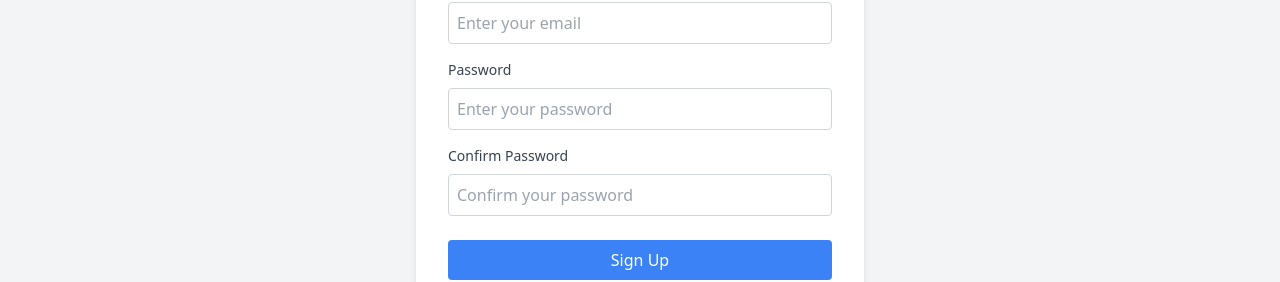
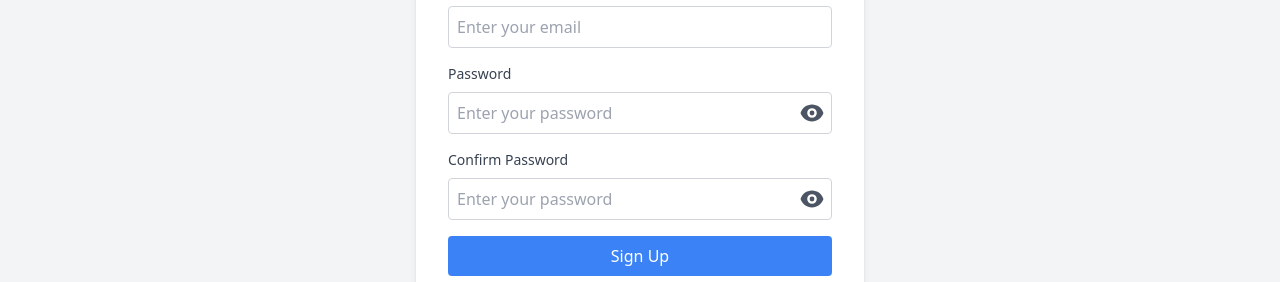
Before and after one commit to Rajsatyammm/Notes_App_Frontend, a React (Vite) app: page /signup in a window 1280 px wide. Shown: the part 384-666 px from the top of the page. Built offline with nearby package versions, Linux system fonts and the light colour scheme.

Commit message:
added password visible icon

```diff
--- a/src/pages/Login.jsx
+++ b/src/pages/Login.jsx
@@ -3,16 +3,26 @@ import { Link, useNavigate } from "react-router-dom";
 import axios from "../axios";
 import ErrorMessage from "../constants/ErrorMessage";
 import APIEndpoints from "../constants/APIEndpoints";
+import Loader from "../components/Loader";
+import { HiEye, HiEyeOff } from 'react-icons/hi'
 
 const Login = () => {
     const [email, setEmail] = useState("");
     const [password, setPassword] = useState("");
     const [error, setError] = useState("");
+    const [loading, setLoading] = useState(false)
     const navigate = useNavigate();
+    const [isPasswordVisible, setIsPasswordVisible] = useState(false);
+
+    const togglePasswordVisibility = () => {
+        setIsPasswordVisible(!isPasswordVisible); ``
+    }
 
     const handleLogin = async (e) => {
         e.preventDefault();
+        setIsPasswordVisible(false);
         try {
+            setLoading(true);
             const response = await axios.post(APIEndpoints.USERS_LOGIN, {
                 email, password
             });
@@ -21,9 +31,10 @@ const Login = () => {
         } catch (err) {
             setError(ErrorMessage.ERROR_INVALID_CREDENTIALS);
         }
+        setLoading(false);
     };
 
-    return (
+    return (loading ? <Loader /> :
         <div className="flex justify-center items-center min-h-screen bg-gray-100 p-4">
             <div className="w-full max-w-md bg-white p-8 rounded-lg shadow-md">
                 <h2 className="text-2xl font-semibold text-center mb-6">Login</h2>
@@ -46,17 +57,24 @@ const Login = () => {
 
                     <div className="mb-6">
                         <label htmlFor="password" className="block text-sm font-medium text-gray-700">Password</label>
+                        <div className="relative mt-2">
                             <input
-                            type="password"
+                                type={isPasswordVisible ? 'text' : 'password'}
                                 id="password"
                                 value={password}
-                            onChange={
-                                (e) => setPassword(e.target.value)
-                            }
-                            className="w-full p-2 border border-gray-300 rounded mt-2"
+                                onChange={(e) => setPassword(e.target.value)}
+                                className="w-full p-2 border border-gray-300 rounded pr-10" // pr-10 for padding on the right to make space for the icon
                                 placeholder="Enter your password"
                                 required
                             />
+                            <button
+                                type="button"
+                                onClick={togglePasswordVisibility}
+                                className="absolute right-2 top-1/2 transform -translate-y-1/2 text-gray-600" // Position the icon
+                            >
+                                {isPasswordVisible ? <HiEyeOff className="w-6 h-6" /> : <HiEye className="w-6 h-6" />}
+                            </button>
+                        </div>
                     </div>
 
                     <button type="submit" className="w-full bg-blue-500 text-white py-2 rounded hover:bg-blue-600 transition">Login</button>
--- a/src/pages/Signup.jsx
+++ b/src/pages/Signup.jsx
@@ -3,6 +3,8 @@ import { Link, useNavigate } from "react-router-dom";
 import axios from "../axios";
 import ErrorMessage from "../constants/ErrorMessage";
 import APIEndpoints from "../constants/APIEndpoints";
+import Loader from "../components/Loader";
+import { HiEye, HiEyeOff } from 'react-icons/hi'
 
 const Signup = () => {
     const [name, setName] = useState("");
@@ -11,10 +13,24 @@ const Signup = () => {
     const [confirmPassword, setConfirmPassword] = useState("");
     const [error, setError] = useState("");
     const [success, setSuccess] = useState("");
+    const [loading, setLoading] = useState(false);
+    const [isPasswordVisible, setIsPasswordVisible] = useState(false)
+    const [isConfirmPasswordVisible, setIsConfirmPasswordVisible] = useState(false)
+
     const navigate = useNavigate();
+
+    const togglePasswordVisibility = () => {
+        setIsPasswordVisible(!isPasswordVisible)
+    }
+
+    const toggleConfirmPasswordVisibility = () => {
+        setIsConfirmPasswordVisible(!isConfirmPasswordVisible)
+    }
 
     const handleSubmit = async (e) => {
         e.preventDefault();
+        setIsConfirmPasswordVisible(false);
+        setIsPasswordVisible(false);
 
         if (!name || !email || !password || !confirmPassword) {
             setError(ErrorMessage.ERROR_ALL_FIELDS_ARE_REQUIRED);
@@ -27,6 +43,7 @@ const Signup = () => {
         }
 
         try {
+            setLoading(true);
             const userData = { username: name, email, password };
             const response = await axios.post(APIEndpoints.REGISTER_USER, userData);
             setTimeout(() => {
@@ -49,9 +66,10 @@ const Signup = () => {
             }
             setError(err.response?.data?.message || ErrorMessage.ERROR_CREATING_ACCOUNT);
         }
+        setLoading(false);
     };
 
-    return (
+    return (loading ? <Loader /> :
         <div className="flex justify-center items-center min-h-screen bg-gray-100 p-4">
             <div className="w-full max-w-md bg-white p-8 rounded-lg shadow-md">
                 <h2 className="text-2xl font-semibold text-center mb-6">Sign Up</h2>
@@ -90,28 +108,47 @@ const Signup = () => {
                     {/* Password Field */}
                     <div className="mb-4">
                         <label htmlFor="password" className="block text-sm font-medium text-gray-700">Password</label>
+                        <div className="relative mt-2">
                             <input
-                            type="password"
+                                type={isPasswordVisible ? 'text' : 'password'}
                                 id="password"
                                 value={password}
                                 onChange={(e) => setPassword(e.target.value)}
-                            className="w-full p-2 border border-gray-300 rounded mt-2"
+                                className="w-full p-2 border border-gray-300 rounded pr-10" // pr-10 for padding on the right to make space for the icon
                                 placeholder="Enter your password"
                                 required
                             />
+                            <button
+                                type="button"
+                                onClick={togglePasswordVisibility}
+                                className="absolute right-2 top-1/2 transform -translate-y-1/2 text-gray-600" // Position the icon
+                            >
+                                {isPasswordVisible ? <HiEyeOff className="w-6 h-6" /> : <HiEye className="w-6 h-6" />}
+                            </button>
+                        </div>
                     </div>
 
                     {/* Confirm Password Field */}
-                    <div className="mb-6">
-                        <label className="block text-sm font-medium text-gray-700">Confirm Password</label>
+                    <div className="mb-4">
+                        <label htmlFor="confirmPassword" className="block text-sm font-medium text-gray-700">Confirm Password</label>
+                        <div className="relative mt-2">
                             <input
-                            type="password"
+                                type={isConfirmPasswordVisible ? 'text' : 'password'} // Toggle input type based on state
+                                id="confirmPassword"
                                 value={confirmPassword}
                                 onChange={(e) => setConfirmPassword(e.target.value)}
-                            className="w-full p-2 border border-gray-300 rounded mt-2"
-                            placeholder="Confirm your password"
+                                className="w-full p-2 border border-gray-300 rounded pr-10" // pr-10 for padding on the right to make space for the icon
+                                placeholder="Enter your password"
                                 required
                             />
+                            <button
+                                type="button"
+                                onClick={toggleConfirmPasswordVisibility}
+                                className="absolute right-2 top-1/2 transform -translate-y-1/2 text-gray-600" // Position the icon
+                            >
+                                {isConfirmPasswordVisible ? <HiEyeOff className="w-6 h-6" /> : <HiEye className="w-6 h-6" />}
+                            </button>
+                        </div>
                     </div>
 
                     {/* Submit Button */}
```
Lines whose indentation alone changed are shown as unchanged.
